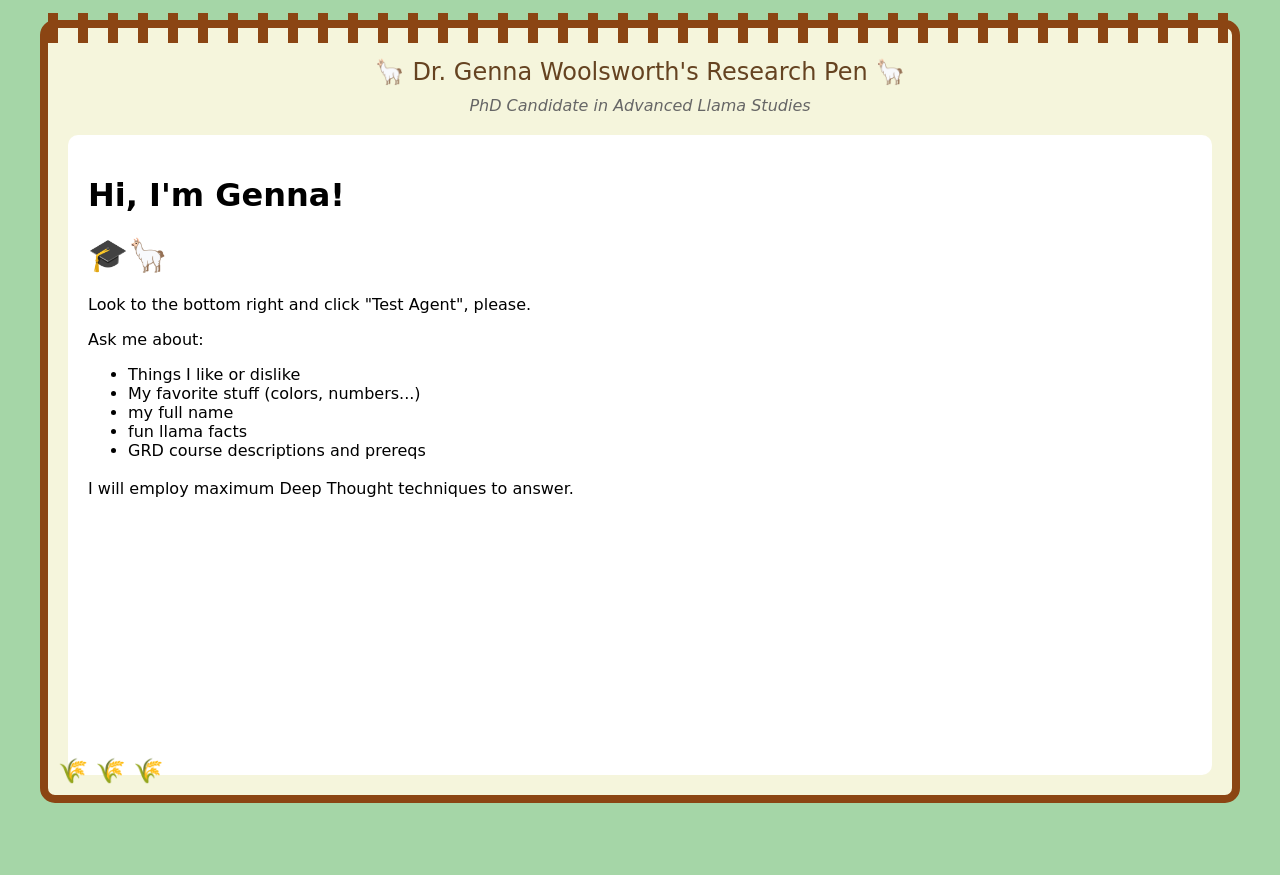
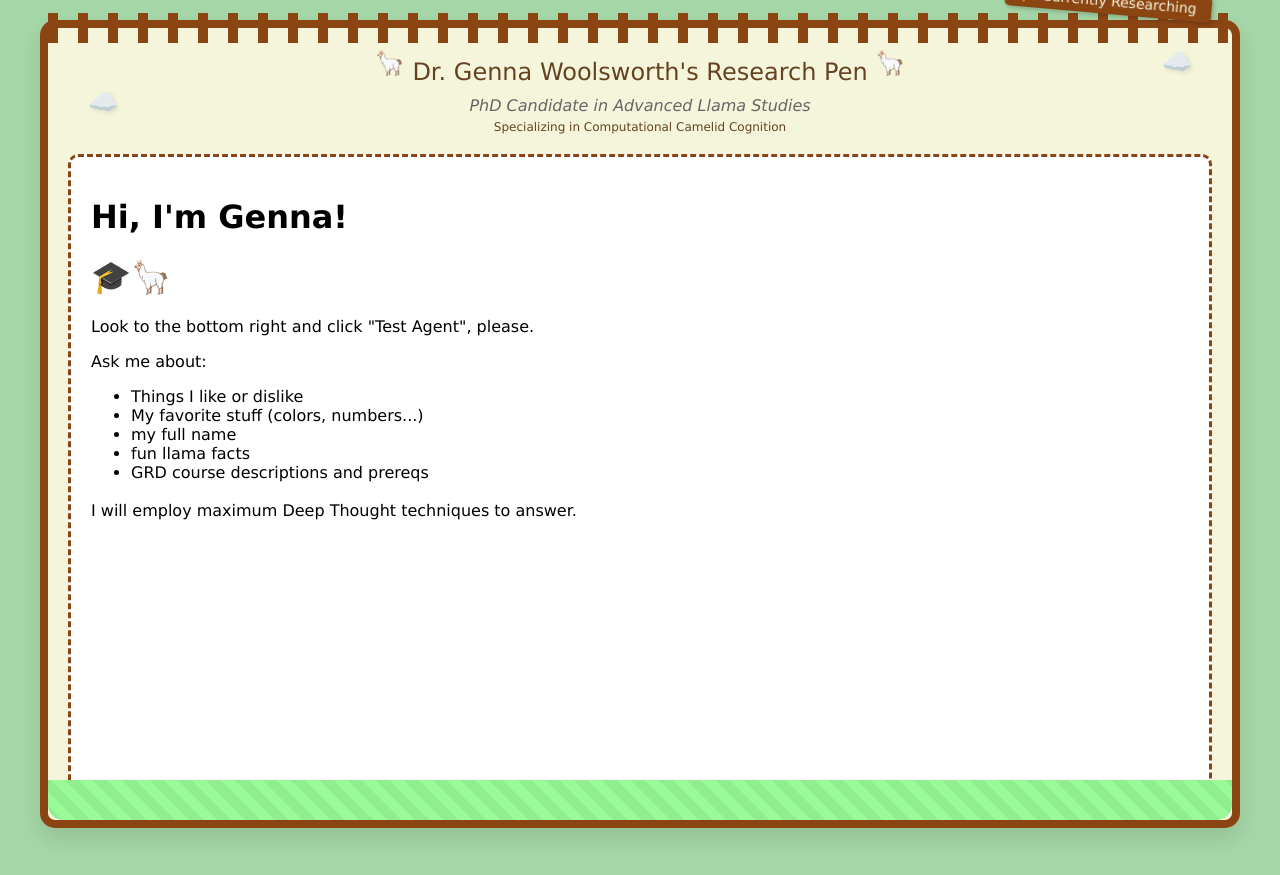
Before and after one commit to norrisaftcc/norrisaftcc.github.io, a Jekyll site: the page genna.html, which Jekyll copies as it is, in a window 1280 px wide. Shown: the top 875 px of the page. Built offline with Jekyll 4.4.1, drawn with Linux system fonts in a browser that asks for light colours; a script that is not in the unit is left out.

Commit message:
Update genna.html
font is no longer comic sans

```diff
--- a/genna.html
+++ b/genna.html
@@ -3,8 +3,16 @@
 <head>
     <title>Dr. Woolsworth's Research Pen</title>
     <style>
+        @keyframes bounce {
+            0%, 100% { transform: translateY(0); }
+            50% { transform: translateY(-10px); }
+        }
+        @keyframes sway {
+            0%, 100% { transform: rotate(-3deg); }
+            50% { transform: rotate(3deg); }
+        }
         body {
-            font-family: 'Comic Sans MS', cursive;
+            font-family: Century Gothic, Verdana, sans-serif;
             background-color: #a5d6a7;
             margin: 0;
             padding: 20px;
@@ -19,6 +27,7 @@
             border-radius: 15px;
             padding: 20px;
             position: relative;
+            box-shadow: 0 10px 20px rgba(0,0,0,0.1);
         }
         .fence {
             position: absolute;
@@ -37,6 +46,10 @@
             font-size: 24px;
             margin: 10px 0;
         }
+        .llama-emoji {
+            display: inline-block;
+            animation: bounce 2s infinite;
+        }
         .subtitle {
             font-size: 16px;
             color: #666;
@@ -48,6 +61,7 @@
             border-radius: 10px;
             padding: 20px;
             margin-top: 20px;
+            border: 3px dashed #8b4513;
         }
         .hay {
             position: absolute;
@@ -55,18 +69,65 @@
             left: 10px;
             font-size: 24px;
         }
+        .grass {
+            position: absolute;
+            bottom: 0;
+            left: 0;
+            right: 0;
+            height: 40px;
+            background: repeating-linear-gradient(
+                45deg,
+                #90EE90,
+                #90EE90 10px,
+                #98FB98 10px,
+                #98FB98 20px
+            );
+            border-bottom-left-radius: 15px;
+            border-bottom-right-radius: 15px;
+            z-index: 0;
+        }
+        .cloud {
+            position: absolute;
+            font-size: 24px;
+            color: #fff;
+            animation: sway 4s infinite;
+            text-shadow: 2px 2px 4px rgba(0,0,0,0.1);
+        }
+        .cloud1 { top: 20px; right: 40px; }
+        .cloud2 { top: 60px; left: 40px; }
+        .sign {
+            position: absolute;
+            top: -40px;
+            right: 20px;
+            background: #8b4513;
+            color: #f5f5dc;
+            padding: 5px 15px;
+            border-radius: 5px;
+            transform: rotate(5deg);
+            font-size: 14px;
+            box-shadow: 2px 2px 4px rgba(0,0,0,0.2);
+        }
     </style>
 </head>
 <body>
     <div class="container">
         <div class="pen">
             <div class="fence"></div>
+            <div class="cloud cloud1">☁️</div>
+            <div class="cloud cloud2">☁️</div>
+            <div class="sign">🎓 Currently Researching</div>
             <div class="header">
-                <div class="title">🦙 Dr. Genna Woolsworth's Research Pen 🦙</div>
+                <div class="title">
+                    <span class="llama-emoji">🦙</span>
+                    Dr. Genna Woolsworth's Research Pen
+                    <span class="llama-emoji">🦙</span>
+                </div>
                 <div class="subtitle">PhD Candidate in Advanced Llama Studies</div>
+                <div style="font-size: 12px; margin-top: 5px;">Specializing in Computational Camelid Cognition</div>
             </div>
             <div class="agent-container">
-              <h1>Hi, I'm Genna!</h1>
+                <!-- Agent subwindow embedding goes here -->
+<h1>Hi, I'm Genna!</h1>
 
 <h1>🎓🦙
 </h1>
@@ -86,11 +147,7 @@
   <h3></h3>I will employ maximum Deep Thought techniques to answer.</h3>
 </p>
                 <!-- Agent subwindow embedding goes here -->
-            </div>
-            <div class="hay">🌾 🌾 🌾</div>
-        </div>
-    </div>
-
+                <!-- thanks, Claude, that was very thoughtful -->
 <script type="text/javascript">
   (function(d, t) {
       var v = d.createElement(t), s = d.getElementsByTagName(t)[0];
@@ -105,14 +162,13 @@
   })(document, 'script');
 </script>
 
-
+            </div>
+            <div class="hay">🌾 🌾 🌾</div>
+            <div class="grass"></div>
+        </div>
+    </div>
 </body>
 </html>
-
-
-<html>
-
-<body>
 
 
 
```
